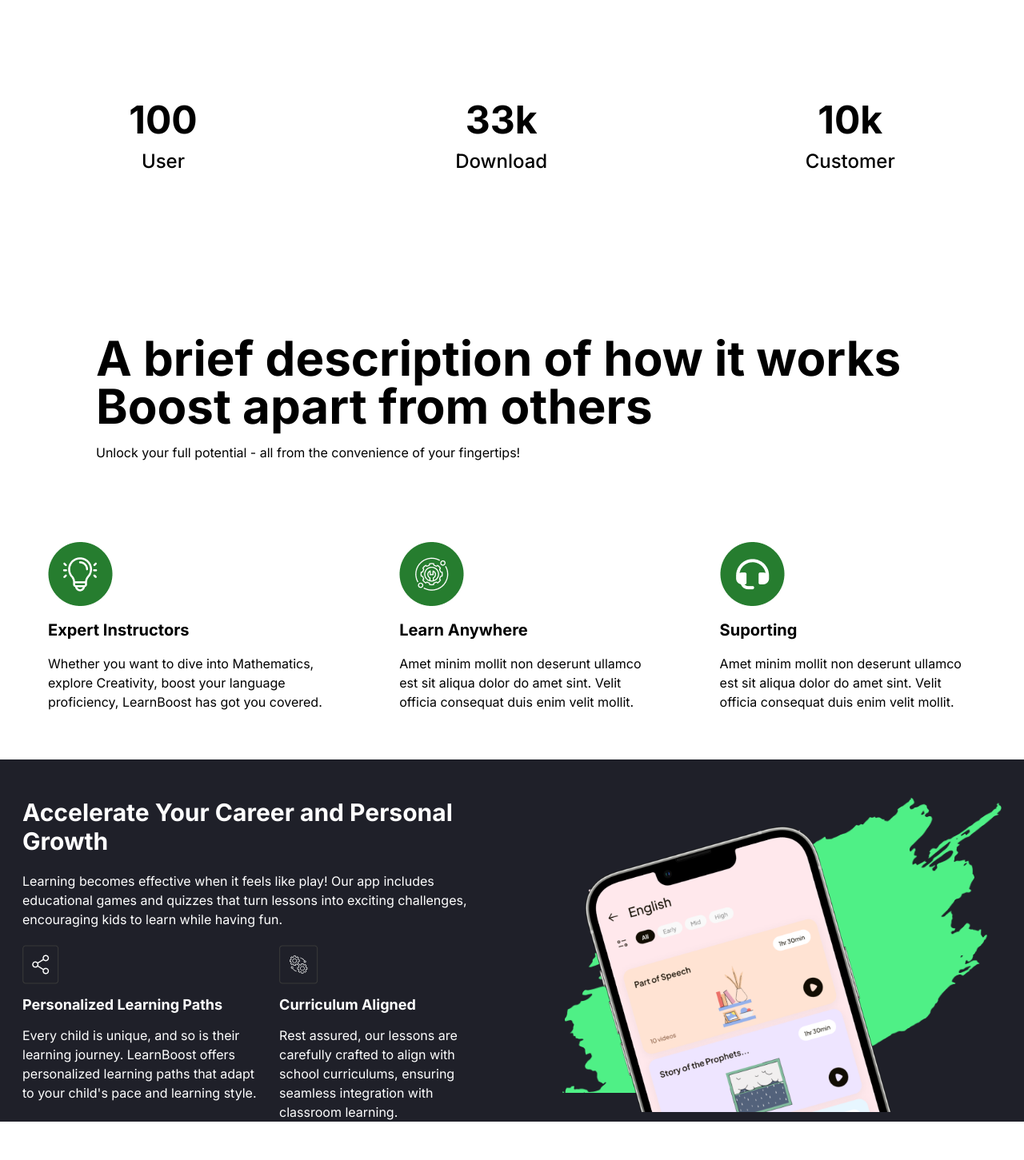
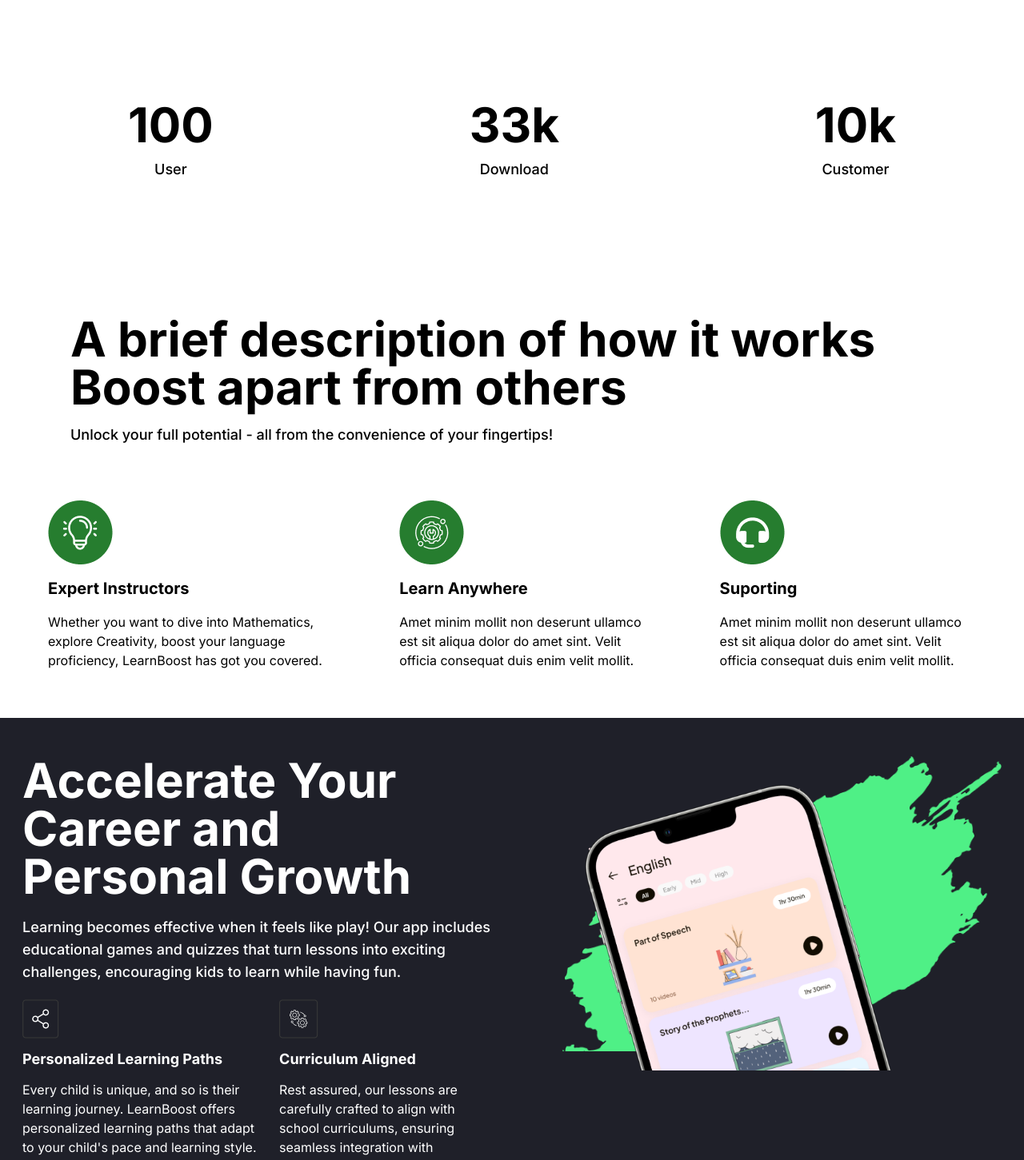
Before and after one commit to salafidevelopers/learnBoost_landing, a Next.js app: page / in a window 1280 px wide. Shown: the part 720-2171 px from the top of the page at 80% size. Built offline with nearby package versions, Linux system fonts and the light colour scheme.

Commit message:
add some changes

```diff
--- a/app/components/career.js
+++ b/app/components/career.js
@@ -21,10 +21,10 @@ const Career = () => {
       </div>
 
       <div className="text-white space-y-5 order-first md:self-end">
-        <h2 className="font-bold text-3xl">
+        <h1 className="font-medium text-4xl md:font-semibold md:text-6xl lg:font-bold font[Plus Jakarta Sans] ">
           Accelerate Your Career and Personal Growth
-        </h2>
-        <p className="font-normal text-base">
+        </h1>
+        <p className="font-light text-sm md:font-medium md:text-lg">
           Learning becomes effective when it feels like play! Our app includes
           educational games and quizzes that turn lessons into exciting
           challenges, encouraging kids to learn while having fun.
--- a/app/components/features.js
+++ b/app/components/features.js
@@ -30,13 +30,12 @@ const FEATURE_DATA = [
 const Features = () => {
   const [featureData, setFeatureData] = useState(FEATURE_DATA);
   return (
-    <div className="p-5 py-15 md:p-10 py-10">
-      <div className="text-center md:text-left  p-20 space-y-4">
-        <h1 className="font-semibold text-5xl md:font-bold md:text-6xl font[Plus Jakarta Sans] ">
-          {" "}
+    <section className="p-5 py-15 md:p-10 py-10">
+      <div className="text-center md:text-left p-12 space-y-4">
+        <h1 className="font-medium text-4xl md:font-semibold md:text-6xl lg:font-bold font[Plus Jakarta Sans] ">
           A brief description of how it works <br /> Boost apart from others
         </h1>
-        <p className="font-normal text-base">
+        <p className="font-light text-sm md:font-medium md:text-lg">
           Unlock your full potential - all from the convenience of your
           fingertips!
         </p>
@@ -54,7 +53,7 @@ const Features = () => {
           </div>
         ))}
       </div>
-    </div>
+    </section>
   );
 };
 
--- a/app/components/impressions.js
+++ b/app/components/impressions.js
@@ -2,16 +2,28 @@ const Impressions = () => {
   return (
     <div className="flex justify-around items-center py-20 ">
       <div className="flex flex-col gap-3 items-center">
-        <p className="font-bold text-5xl font=['Space Grotesk'] ">100</p>
-        <p className="font['Space Grotesk'] text-2xl font-medium">User</p>
+        <p className="font-medium text-4xl md:font-semibold md:text-6xl lg:font-bold font-['Space Grotesk'] ">
+          100
+        </p>
+        <p className="font['Space Grotesk'] font-light text-sm md:font-medium md:text-lg">
+          User
+        </p>
       </div>
       <div className="flex flex-col gap-3 items-center">
-        <p className="font-bold text-5xl font=['Space Grotesk'] ">33k</p>
-        <p className="font['Space Grotesk'] text-2xl font-medium">Download</p>
+        <p className="font-medium text-4xl md:font-semibold md:text-6xl lg:font-bold font-['Space Grotesk'] ">
+          33k
+        </p>
+        <p className="font['Space Grotesk'] font-light text-sm md:font-medium md:text-lg">
+          Download
+        </p>
       </div>
       <div className="flex flex-col gap-3 items-center">
-        <p className="font-bold text-5xl font=['Space Grotesk'] ">10k</p>
-        <p className="font['Space Grotesk'] text-2xl font-medium">Customer</p>
+        <p className="font-medium text-4xl md:font-semibold md:text-6xl lg:font-bold font-['Space Grotesk'] ">
+          10k
+        </p>
+        <p className="font['Space Grotesk'] font-light text-sm md:font-medium md:text-lg">
+          Customer
+        </p>
       </div>
     </div>
   );
--- a/app/components/pricing.js
+++ b/app/components/pricing.js
@@ -31,11 +31,11 @@ const Pricing = () => {
   return (
     <div className="p-20">
       <div className="text-center space-y-3">
-        <h1 className="font-bold text-5xl ">
+        <h1 className="font-medium text-4xl md:font-semibold md:text-6xl lg:font-bold font[Plus Jakarta Sans] ">
           Simple, easy pricing plans <br />
           for the application
         </h1>
-        <p>
+        <p className="font-light text-sm md:font-medium md:text-lg">
           We are confident that LearnBoost will exceed your expectations.
           However, your child&apos;s <br /> satisfaction is our top priority.
         </p>
--- a/app/components/programme.js
+++ b/app/components/programme.js
@@ -2,10 +2,12 @@ import React from "react";
 
 const Programme = () => {
   return (
-    <section className="bg-[#267D2F] py-20 text-white">
+    <section className="bg-[#267D2F] py-20 text-white p-10 space-y-5">
       <div className="text-center mb-10">
-        <h1 className="font-bold text-5xl mb-5">Join our Affiliate Program</h1>
-        <p>
+        <h1 className="font-medium text-4xl md:font-semibold md:text-6xl lg:font-bold font[Plus Jakarta Sans] ">
+          Join our Affiliate Program
+        </h1>
+        <p className="font-light text-sm md:font-medium md:text-lg">
           Join our affiliate program and become a part of the LearnBoost success
           story! <br /> As an affiliate partner, you can earn generous
           commissions while promoting our <br /> innovative learning mobile app
@@ -17,7 +19,7 @@ const Programme = () => {
           <input
             type="email"
             placeholder="Enter your email"
-            className="border-none pr-24 py-2 focus:ring-0 round-sm w-full"
+            className="border-none px-2 py-2 focus:ring-0 round-sm w-full"
           />
           <button className="bg-[#2B2828] text-white px-4 py-2 rounded-md">
             Subscribe
--- a/app/components/progress.js
+++ b/app/components/progress.js
@@ -37,10 +37,10 @@ const Progress = () => {
     <div className="flex flex-col gap-5 md:grid grid-cols-1 md:gap-5 lg:grid-cols-2 grid-rows-1 p-20 ">
       <div className="space-y-5">
         <div className="space-y-10">
-          <h1 className="font-bold text-5xl">
+          <h1 className="font-medium text-4xl md:font-semibold md:text-6xl lg:font-bold font[Plus Jakarta Sans] ">
             Track Progress and Celebrate Achievements
           </h1>
-          <p>
+          <p className="font-light text-sm md:font-medium md:text-lg">
             As a parent, you will be delighted to track your child&apos;s
             progress through our easy-to-use dashboard. Watch as your little one
             achieves milestones and earns badges, celebrating every step of the
--- a/app/components/testimonial.js
+++ b/app/components/testimonial.js
@@ -7,11 +7,11 @@ const Testimonial = () => {
   return (
     <section className=" p-10">
       <div className="text-center space-y-3">
-        <h1 className="font-bold text-5xl ">
+        <h1 className="font-medium text-4xl md:font-semibold md:text-6xl lg:font-bold font[Plus Jakarta Sans] ">
           Hear from Our Happy <br />
           Learners
         </h1>
-        <p>
+        <p className="font-light text-sm md:font-medium md:text-lg">
           Join our growing community of happy learners and unlock the full
           potential of your child&apos;s <br /> education with LearnBoost.{" "}
         </p>
```
